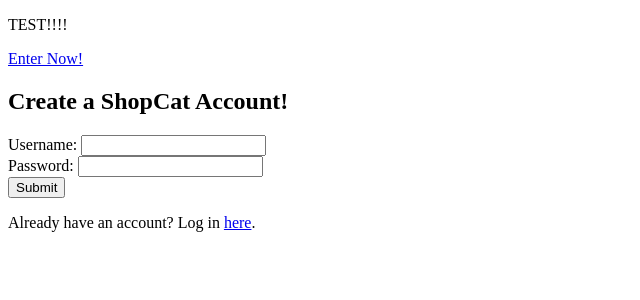
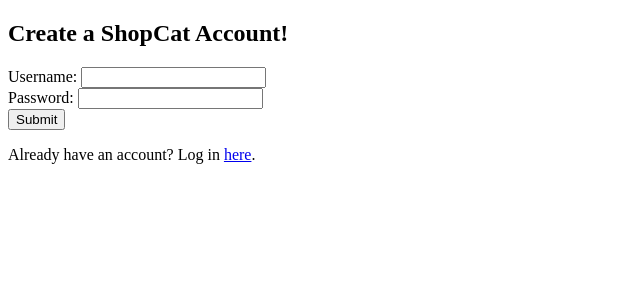
Before and after one commit to alexpsimone/shop-cat, a Flask app: page / in a window 1280 px wide. Shown: the top 300 px of the page, without its empty margins (0-640 px from the left). Run offline with Flask 2, Linux system fonts and the light colour scheme; some libraries are stand-ins or nearby versions.

Commit message:
removed lnk from root directly to home

```diff
--- a/templates/shopcat.html
+++ b/templates/shopcat.html
@@ -9,9 +9,6 @@
 
 {% block body %}
     <div id="app"></div>
-    <p>TEST!!!!</p>
-    <a href = "/home">Enter Now!</a>
-    <br />
     <h2>Create a ShopCat Account!</h2>
 
     <form action="/new-user" method="POST">
```
